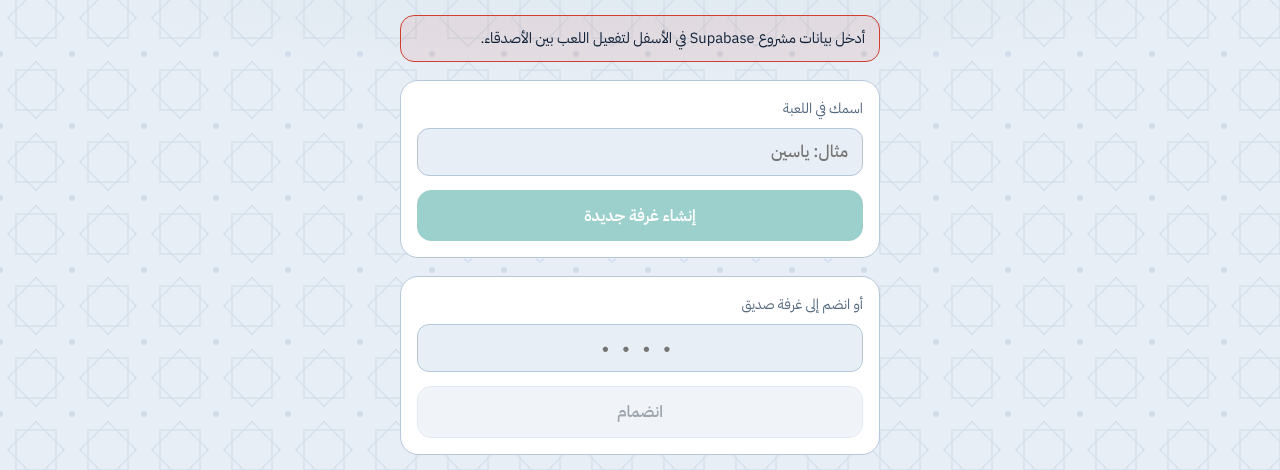
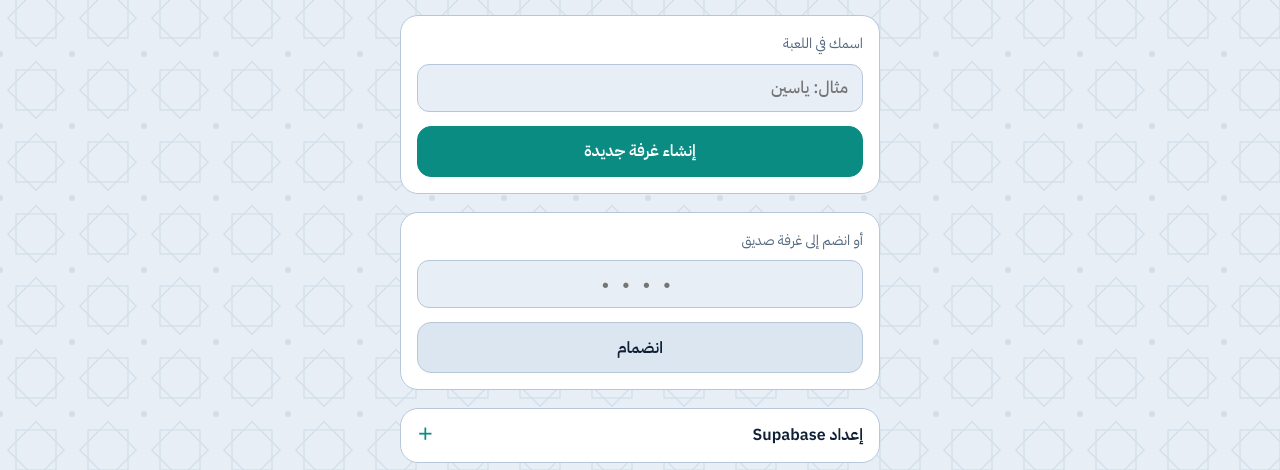
Before and after one commit to Ab460839/mohtal, a plain HTML site: page index.html in a window 1280 px wide. Shown: the part 306-776 px from the top of the page. Drawn offline with nearby package versions, Linux system fonts and the light colour scheme.

Commit message:
Update index.html

```diff
--- a/index.html
+++ b/index.html
@@ -202,8 +202,8 @@ input.txt.code{text-align:center;font:700 1.6rem var(--display);letter-spacing:.
    (يمكن تركهما فارغين وإدخالهما من داخل الصفحة).
    لا تحتاج إنشاء أي جداول: اللعبة تعتمد Realtime Presence فقط.
    ============================================================ */
-var SUPABASE_URL='';
-var SUPABASE_ANON_KEY='';
+var SUPABASE_URL='https://qgxpiehjkornrmysjvuc.supabase.co';
+var SUPABASE_ANON_KEY='sb_publishable_pN1vvRDMjJ4sisSrWBvTtA_7-6dDY0n';
 
 (function(){
 'use strict';
```
